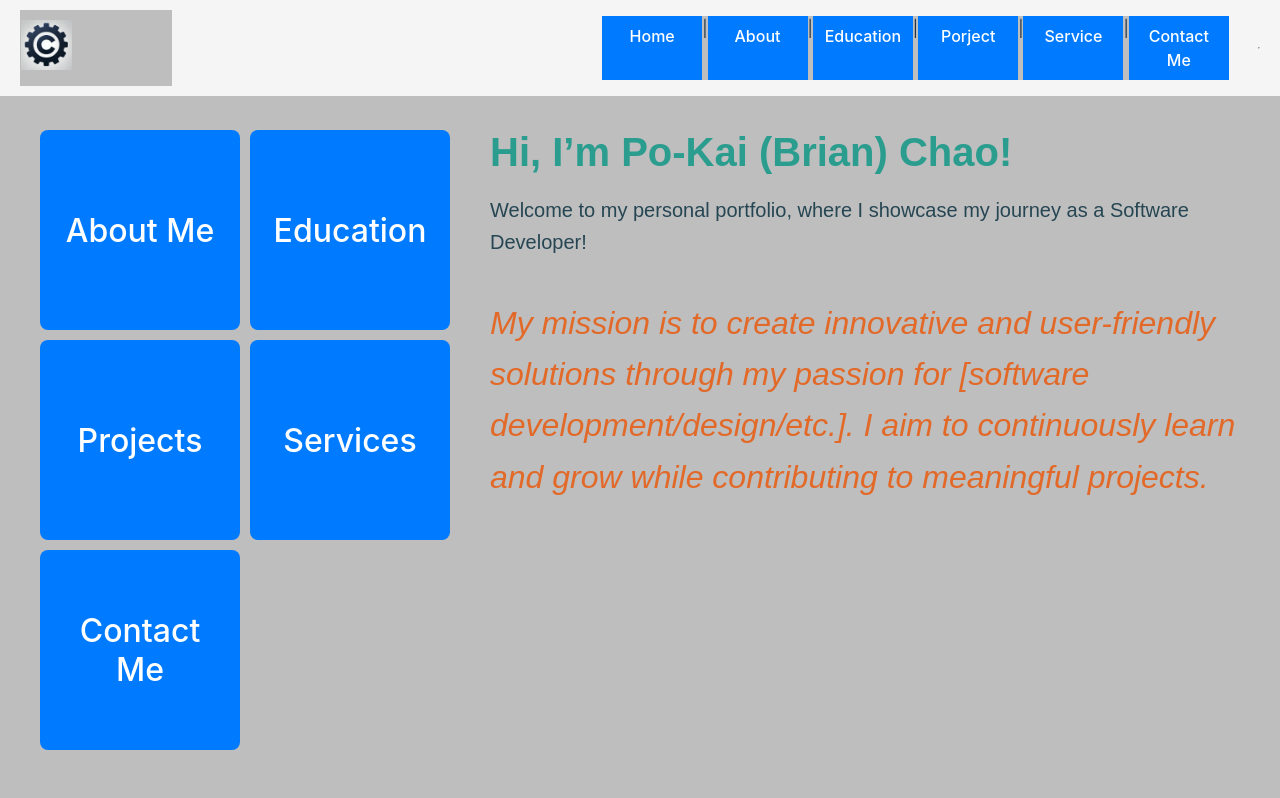
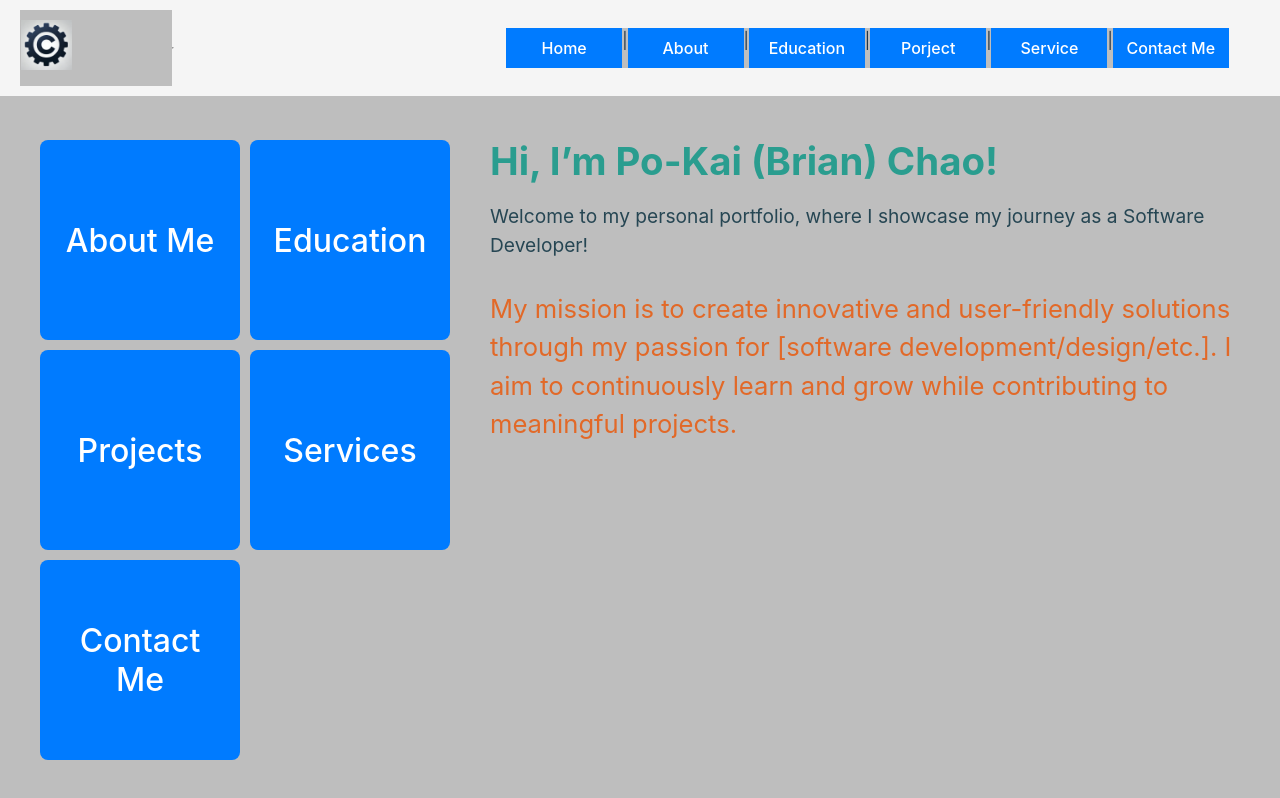
Before and after one commit to mechbrian/mern-portfolio, a React (Vite) app in the folder client/: page / in a window 1280 px wide. Built offline with nearby package versions, Linux system fonts and the light colour scheme.

Commit message:
simplify .css files

```diff
--- a/client/components/Home.css
+++ b/client/components/Home.css
@@ -6,29 +6,22 @@
 */
 
 * {
-  margin: 0;
-  padding: 0;
-  box-sizing: border-box;
   background-color: #bebebe;
 }
 
 .home-container {
   margin-top: 100px;
   display: flex;
-  justify-content: space-between;
   padding: 20px;
-  padding-top: 0px;
 }
 
 .home-content {
-  font-family: Arial, sans-serif;
   padding: 20px;
-  line-height: 1.6;
-  color: #333;
+  line-height: 1.5;
 }
 
 .home-content h1 {
-  font-size: 2.5rem;
+  font-size: 2.4rem;
   color: #2a9d8f;
   font-weight: bold;
   text-align: left;
@@ -36,37 +29,32 @@
 }
 
 .home-content p:first-of-type {
-  font-size: 1.25rem;
+  font-size: 1.2rem;
   color: #264653;
   text-align: left;
-  margin-bottom: 40px;
+  margin-bottom: 30px;
 }
 
 .home-content p:last-of-type {
-  font-size: 2rem;
+  font-size: 1.6rem;
   color: #e26928;
   text-align: left;
-  font-style: italic;
 }
 
 .home-buttons {
-  flex: 1;
   display: grid;
   grid-template-columns: repeat(2, 1fr);
   gap: 10px;
   padding: 20px;
-  align-content: start;
 }
 
 .home-buttons button {
-  display: inline-block;
   padding: 10px 20px;
   background-color: #007bff;
   color: white;
-  text-align: center;
   font-size: 2rem;
-  width: 200px; /* 設置固定寬度 */
-  height: 200px; /* 設置固定高度 */
+  width: 200px;
+  height: 200px;
 }
 
 .home-button:hover {
--- a/client/components/Layout.css
+++ b/client/components/Layout.css
@@ -13,11 +13,10 @@
   .layout-header {
     display: flex;
     align-items: center;
-    justify-content: space-between;
     padding: 10px 20px;
-    background-color: #f5f5f5; /* 背景顏色，可根據需要調整 */
+    background-color: #f5f5f5;
     width: 100%;
-    position: fixed; /* 固定在頂部 */
+    position: fixed;
     top: 0;
     left: 0;
   }
--- a/client/src/about.css
+++ b/client/src/about.css
@@ -8,7 +8,6 @@
 .about-container {
   display: flex;
   align-items: center;
-  max-width: 100%;
 }
 
 .about-photo img {
@@ -18,8 +17,6 @@
 }
 
 .about-details {
-  flex: 1;
-  font-family: Arial, sans-serif;
   margin: 30px;
 }
 
@@ -27,7 +24,6 @@
   font-size: 2rem;
   color: #e26928;
   text-align: left;
-  font-style: italic;
   margin-bottom: 30px;
 }
 
--- a/client/src/contact.css
+++ b/client/src/contact.css
@@ -8,9 +8,7 @@
 .contact-container {
   margin-top: 100px;
   display: flex;
-  justify-content: space-between;
   gap: 20px;
-  max-width: 1200px;
   padding: 20px;
 }
 
@@ -30,10 +28,8 @@
   margin-bottom: 10px;
 }
 
-/* Contact Form */
 .contact-form {
   padding: 20px;
-  background-color: #fff;
 }
 
 .contact-form h2 {
@@ -61,13 +57,10 @@
 }
 
 .submit-button {
-  display: inline-block;
   padding: 10px 20px;
   background-color: #2a9d8f;
   color: #fff;
   font-size: 1rem;
-  border: none;
-  border-radius: 4px;
   cursor: pointer;
 }
 
--- a/client/src/education.css
+++ b/client/src/education.css
@@ -6,24 +6,20 @@
 */
 
 .education-container {
-    margin-top: 120px;
+    margin-top: 90px;
     padding: 40px;
-    padding-top: 0px;
-    font-family: Arial, sans-serif;
     color: #333;
 }
 
 .education-item {
   margin-bottom: 30px;
   border-bottom: 1px solid #e0e0e0;
-  padding-bottom: 20px;
 }
 
 .education-degree {
     font-size: 2rem;
     color: #e26928;
     text-align: left;
-    font-style: italic;
     margin-bottom: 5px;
 }
 
@@ -35,9 +31,8 @@
 
 .education-school {
   font-size: 1.2rem;
-  font-style: italic;
   color: #333;
-  margin: 5px 0 10px;
+  margin: 5px 0px 10px;
 }
 
 .education-highlights {
@@ -45,4 +40,5 @@
     color: #264653;
     text-align: left;
     margin-bottom: 40px;
+    margin-left: 20px;
 }
--- a/client/src/project.css
+++ b/client/src/project.css
@@ -6,17 +6,14 @@
 */
 
 .projects-container {
-  /* width: 100%; */
-  margin-top: 90px;
+  margin-top: 100px;
   margin-left: 100px;
   margin-right: 100px;
-  font-family: Arial, sans-serif;
   color: #333;
 }
 
 .projects-list {
   display: flex;
-  /* flex-direction: column;   */
 }
 
 .project-item {
@@ -30,21 +27,18 @@
   font-size: 2rem;
   color: #e26928;
   text-align: left;
-  font-style: italic;
-  margin-bottom: 30px;
+  margin-bottom: 20px;
 }
 
 .project-text {
   font-size: 1rem;
   color: #555;
-  line-height: 1.6;
 }
 
 .project-image img {
   width: 200px;
   height: 150px;
   object-fit: cover;
-  border-radius: 8px;
 }
 
 .project-item:nth-child(odd) {
--- a/client/src/service.css
+++ b/client/src/service.css
@@ -7,17 +7,11 @@
 
 .services-container {
     display: flex;
+    margin-top: 100px;
+    margin-left: 40px;
     gap: 20px;
-    /* max-width: 1200px; */
-    /* margin: 0 auto; */
     padding: 20px;
-    /* font-family: Arial, sans-serif; */
     color: #333;
-    margin-top: 100px;
-  }
-
-  .services-list {
-    flex: 1;
   }
 
   .service-group {
@@ -36,19 +30,13 @@
     margin-left: 20px;
   }
 
-  .item {
-    font-size: 1rem;
-    color: #555;
-  }
-
   .services-images {
     flex: 1;
     display: grid;
     grid-template-columns: repeat(3, 1fr);
-    /* gap: 15px; */
   }
 
   .services-images img {
   height: 300px;
-  object-fit: cover; /* Ensures the image scales and crops properly */
+  object-fit: cover;
   }
```
